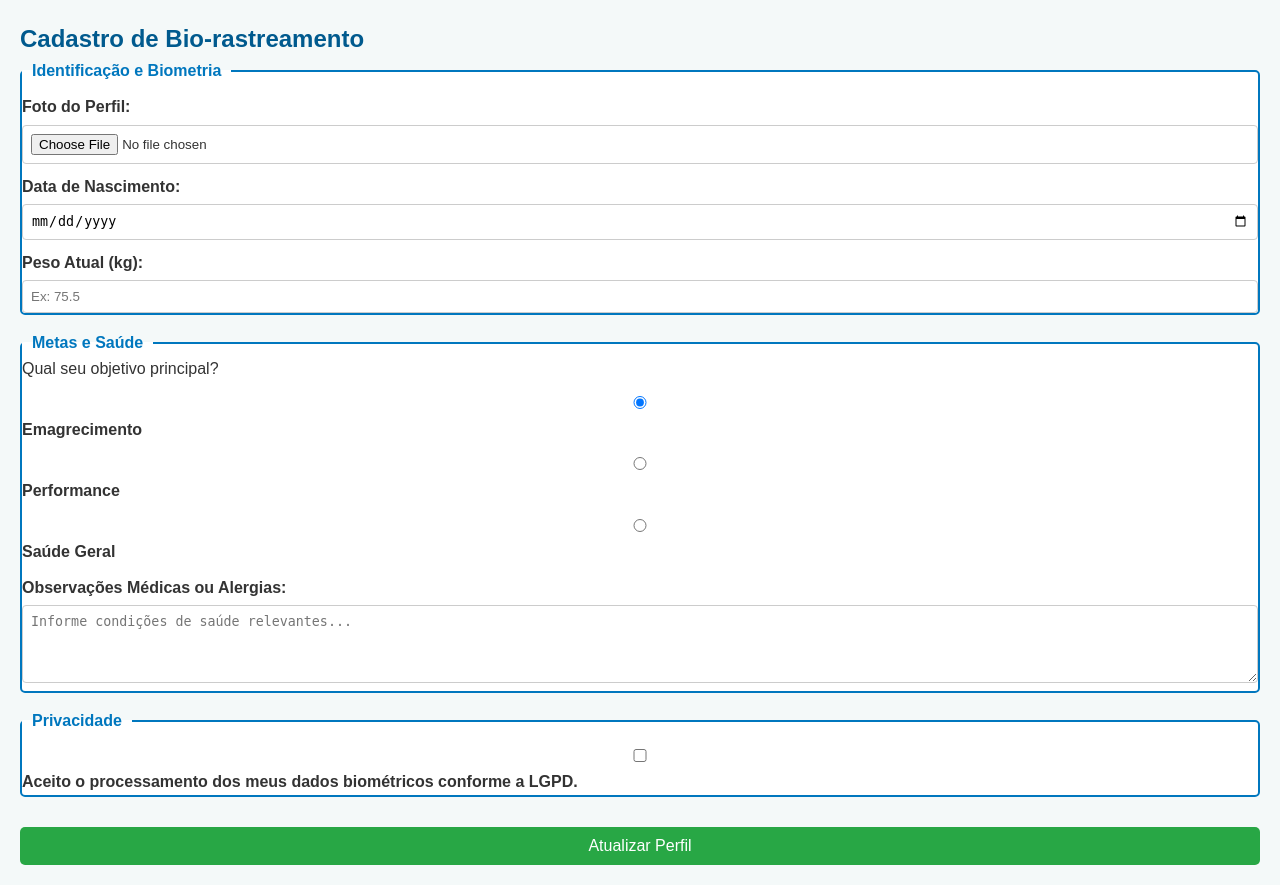
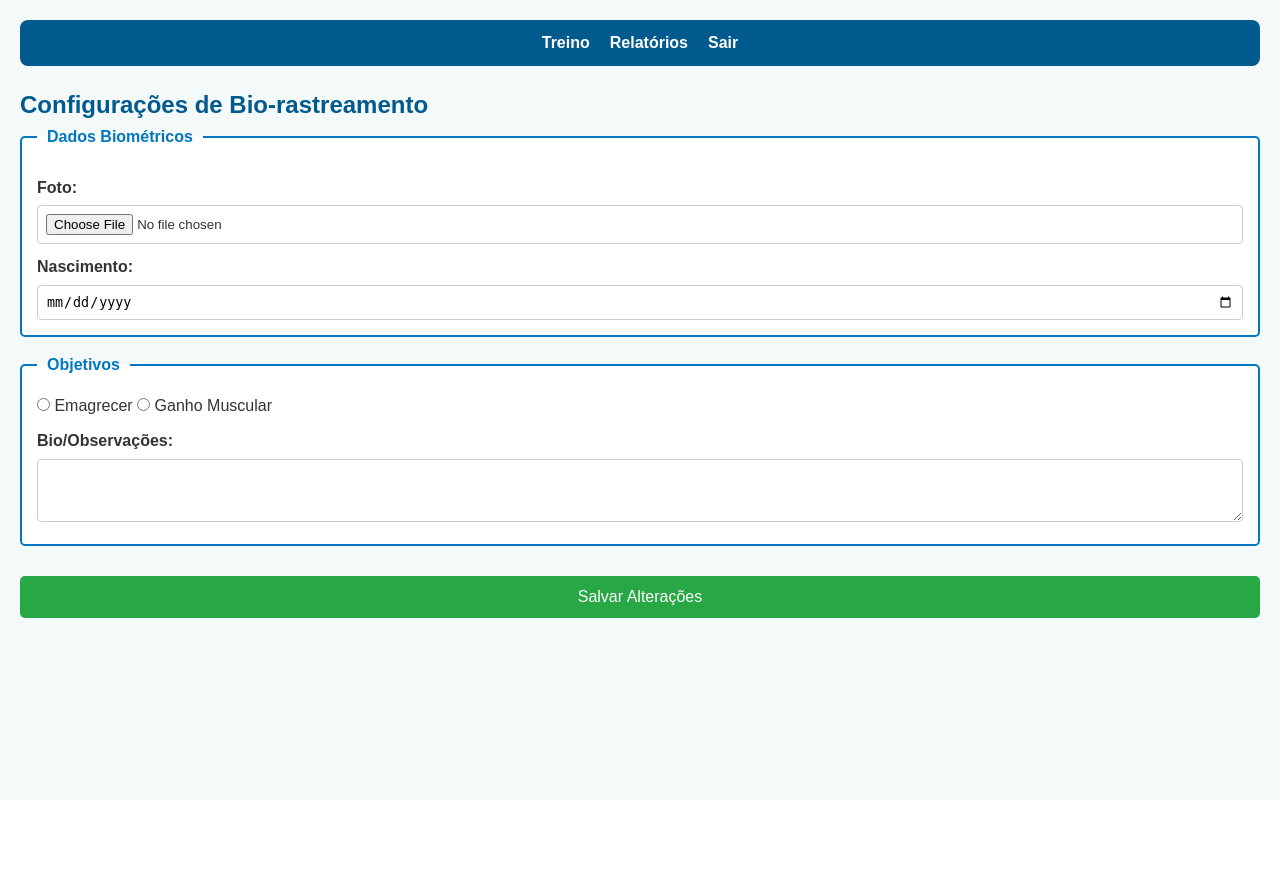
Before and after one commit to nikkyjuly/ROUTH2O, a PHP site: page /perfil.html in a window 1280 px wide. After the commit the page ends 618 px from the top, so only its background shows below. Run offline with PHP 8.4, Linux system fonts and the light colour scheme.

Commit message:
novas alterações

```diff
--- a/perfil.html
+++ b/perfil.html
@@ -3,51 +3,45 @@
 <head>
     <meta charset="UTF-8">
     <meta name="viewport" content="width=device-width, initial-scale=1.0">
-    <title>ROUTH2O - Perfil Completo</title>
+    <title>ROUTH2O - Perfil</title>
     <link rel="stylesheet" href="style.css">
 </head>
-<body>
-    <main>
-        <section id="configuracoes-usuario">
-            <h2>Cadastro de Bio-rastreamento</h2>
-            <form action="/salvar_perfil" method="POST" enctype="multipart/form-data">
+<body class="corpo-pagina">
+    <nav class="menu-navegacao">
+        <ul class="lista-navegacao">
+            <li><a href="treino.html" class="item-menu">Treino</a></li>
+            <li><a href="relatorios.html" class="item-menu">Relatórios</a></li>
+            <li><a href="login.html" class="item-menu">Sair</a></li>
+        </ul>
+    </nav>
 
-                <fieldset>
-                    <legend>Identificação e Biometria</legend>
+    <main class="conteudo-restrito">
+        <h2 class="titulo-secao">Configurações de Bio-rastreamento</h2>
 
-                    <label for="foto-perfil">Foto do Perfil:</label>
-                    <input type="file" id="foto-perfil" name="foto-perfil" accept="image/*">
+        <form action="#" class="formulario-avancado">
+            <fieldset class="painel-agrupador">
+                <legend class="legenda-painel">Dados Biométricos</legend>
 
-                    <label for="nascimento">Data de Nascimento:</label>
-                    <input type="date" id="nascimento" name="nascimento" required>
+                <label for="foto" class="rotulo-campo">Foto:</label>
+                <input type="file" id="foto" class="campo-arquivo">
 
-                    <label for="peso">Peso Atual (kg):</label>
-                    <input type="number" step="0.1" id="peso" name="peso" placeholder="Ex: 75.5" required>
-                </fieldset>
+                <label for="nascimento" class="rotulo-campo">Nascimento:</label>
+                <input type="date" id="nascimento" class="campo-data">
+            </fieldset>
 
-                <fieldset>
-                    <legend>Metas e Saúde</legend>
+            <fieldset class="painel-agrupador">
+                <legend class="legenda-painel">Objetivos</legend>
+                <div class="opcoes-selecao">
+                    <label class="rotulo-radio"><input type="radio" name="obj" value="1"> Emagrecer</label>
+                    <label class="rotulo-radio"><input type="radio" name="obj" value="2"> Ganho Muscular</label>
+                </div>
 
-                    <p>Qual seu objetivo principal?</p>
-                    <label><input type="radio" name="objetivo" value="emagrecimento" checked> Emagrecimento</label>
-                    <label><input type="radio" name="objetivo" value="performance"> Performance</label>
-                    <label><input type="radio" name="objetivo" value="saude"> Saúde Geral</label>
+                <label for="bio" class="rotulo-campo">Bio/Observações:</label>
+                <textarea id="bio" class="area-texto" rows="3"></textarea>
+            </fieldset>
 
-                    <label for="obs-medicas">Observações Médicas ou Alergias:</label>
-                    <textarea id="obs-medicas" name="obs-medicas" rows="4" placeholder="Informe condições de saúde relevantes..."></textarea>
-                </fieldset>
-
-                <fieldset>
-                    <legend>Privacidade</legend>
-                    <label>
-                        <input type="checkbox" id="termos" name="termos" required>
-                        Aceito o processamento dos meus dados biométricos conforme a LGPD.
-                    </label>
-                </fieldset>
-
-                <button type="submit">Atualizar Perfil</button>
-            </form>
-        </section>
+            <button type="submit" class="botao-sucesso">Salvar Alterações</button>
+        </form>
     </main>
 </body>
 </html>
--- a/style.css
+++ b/style.css
@@ -1,108 +1,151 @@
+/* 1. RESET E FUNDAMENTOS (Box Model) */
 * {
     margin: 0;
     padding: 0;
-    box-sizing: border-box;
+    box-sizing: border-box; /* Essencial conforme aula teórica */
 }
-/* Seletores Gerais: Definindo a estética base */
-body {
+
+.corpo-pagina {
     font-family: Arial, sans-serif;
     line-height: 1.6;
-    background-color: #f4f9f9; /* Azul bem claro, remetendo à água */
+    background-color: #f4f9f9;
     color: #333;
-    margin: 0;
     padding: 20px;
 }
 
-/* Seletores de Tags: Cabeçalho e Títulos */
-header {
-    background-color: #0077be; /* Azul Oceano */
+/* 2. NAVEGAÇÃO (Flexbox) */
+.menu-navegacao {
+    background: #005a8e;
+    padding: 10px;
+    border-radius: 8px;
+    margin-bottom: 20px;
+}
+
+.lista-navegacao {
+    list-style: none;
+    display: flex; /* Introdução ao Flexbox */
+    justify-content: center;
+    gap: 20px;
+}
+
+.item-menu {
     color: white;
-    padding: 1rem;
+    text-decoration: none;
+    font-weight: bold;
+}
+
+.item-menu:hover {
+    text-decoration: underline;
+}
+
+/* 3. ESTRUTURA E TÍTULOS */
+.cabecalho-principal, .cabecalho-sessao {
+    background-color: #0077be;
+    color: white;
+    padding: 1.5rem;
     text-align: center;
     border-radius: 8px;
     margin-bottom: 20px;
 }
 
-h1, h2 {
+h1, h2, .titulo-performance {
     color: #005a8e;
 }
 
-/* Seletores de Classe e ID: Formulários e Seções */
-fieldset {
+.cabecalho-principal h1 {
+    color: white; /* Contraste no cabeçalho azul */
+}
+
+/* 4. FORMULÁRIOS (Seletores de Classe) */
+.painel-agrupador {
     border: 2px solid #0077be;
     border-radius: 5px;
     margin-bottom: 15px;
+    padding: 15px;
     background-color: white;
 }
 
-legend {
+.legenda-painel {
     font-weight: bold;
     padding: 0 10px;
     color: #0077be;
 }
 
-label {
+.rotulo-campo {
     display: block;
     margin-top: 10px;
     font-weight: bold;
 }
 
-input, select, textarea {
+.campo-texto, .campo-data, .campo-arquivo, .area-texto, select {
     width: 100%;
     padding: 8px;
     margin-top: 5px;
     border: 1px solid #ccc;
     border-radius: 4px;
-    box-sizing: border-box; /* Garante que o padding não aumente o tamanho do input */
 }
 
-/* Estilo de Botão */
-button {
-    background-color: #28a745; /* Verde para ação */
+/* 5. BOTÕES */
+.botao-primario, .botao-sucesso {
+    background-color: #28a745;
     color: white;
     border: none;
-    padding: 10px 20px;
+    padding: 12px 20px;
     font-size: 16px;
     border-radius: 5px;
     cursor: pointer;
     margin-top: 15px;
     width: 100%;
+    transition: background 0.3s;
+}
+
+.botao-perigo {
+    background-color: #dc3545;
+    color: white;
+    border: none;
+    padding: 12px 20px;
+    border-radius: 5px;
+    cursor: pointer;
+    width: 100%;
 }
 
 button:hover {
-    background-color: #218838;
+    filter: brightness(90%);
 }
 
-/* Estilização do Painel de Treino Ativo */
-#painel-monitoramento {
-    background-color: #1a1a1a; /* Fundo escuro para reduzir consumo de bateria e aumentar contraste */
-    color: #00ff00; /* Verde neon para dados de performance */
-    padding: 20px;
+/* 6. PAINEL DE MONITORAMENTO (Específico) */
+.card-monitoramento {
+    background-color: #1a1a1a;
+    color: #00ff00; /* Verde neon */
+    padding: 25px;
     border-radius: 15px;
     text-align: center;
     border: 4px solid #0077be;
+    display: flex;
+    flex-direction: column;
+    gap: 20px;
 }
 
-.dados-gps h3, .alerta-hidratacao h3 {
+.subtitulo-dados, .titulo-alerta {
     color: #ffffff;
     border-bottom: 1px solid #444;
     padding-bottom: 10px;
 }
 
-#distancia-percorrida, #inclinacao-terreno {
-    font-size: 2rem;
+.valor-destaque {
+    font-size: 2.2rem;
     font-weight: bold;
     display: block;
     margin: 10px 0;
+    color: #00ff00;
 }
 
-/* Estilo para Alerta de Hidratação (RF04) */
-.alerta-hidratacao {
+/* 7. ALERTA DE HIDRATAÇÃO E ANIMAÇÃO */
+.alerta-hidratacao-card {
     background-color: #004d7a;
-    margin-top: 20px;
     padding: 15px;
     border-radius: 10px;
-    animation: pulsar 2s infinite; /* Efeito visual de atenção */
+    animation: pulsar 2s infinite;
 }
 
 @keyframes pulsar {
@@ -111,17 +154,30 @@ button:hover {
     100% { opacity: 1; }
 }
 
-nav ul {
-    list-style: none;
-    display: flex;
-    justify-content: center;
-    gap: 20px;
-    background: #005a8e;
-    padding: 10px;
+/* 8. TABELAS (Relatórios) */
+.tabela-dados {
+    width: 100%;
+    border-collapse: collapse;
+    background: white;
+    margin-top: 20px;
 }
 
-nav ul li a {
+.cabecalho-tabela th {
+    background-color: #0077be;
     color: white;
-    text-decoration: none;
-    font-weight: bold;
+    padding: 12px;
 }
+
+.linha-dado td {
+    padding: 10px;
+    border-bottom: 1px solid #ddd;
+    text-align: center;
+}
+
+.badge-sucesso {
+    background: #28a745;
+    color: white;
+    padding: 4px 8px;
+    border-radius: 4px;
+    font-size: 0.8rem;
+}
```
Also changed, not shown: login.html (+19 -19 lines), relatorios.html (+38 -35 lines), resumo_css.md (added, +18 -0 lines), treino.html (+26 -31 lines).
